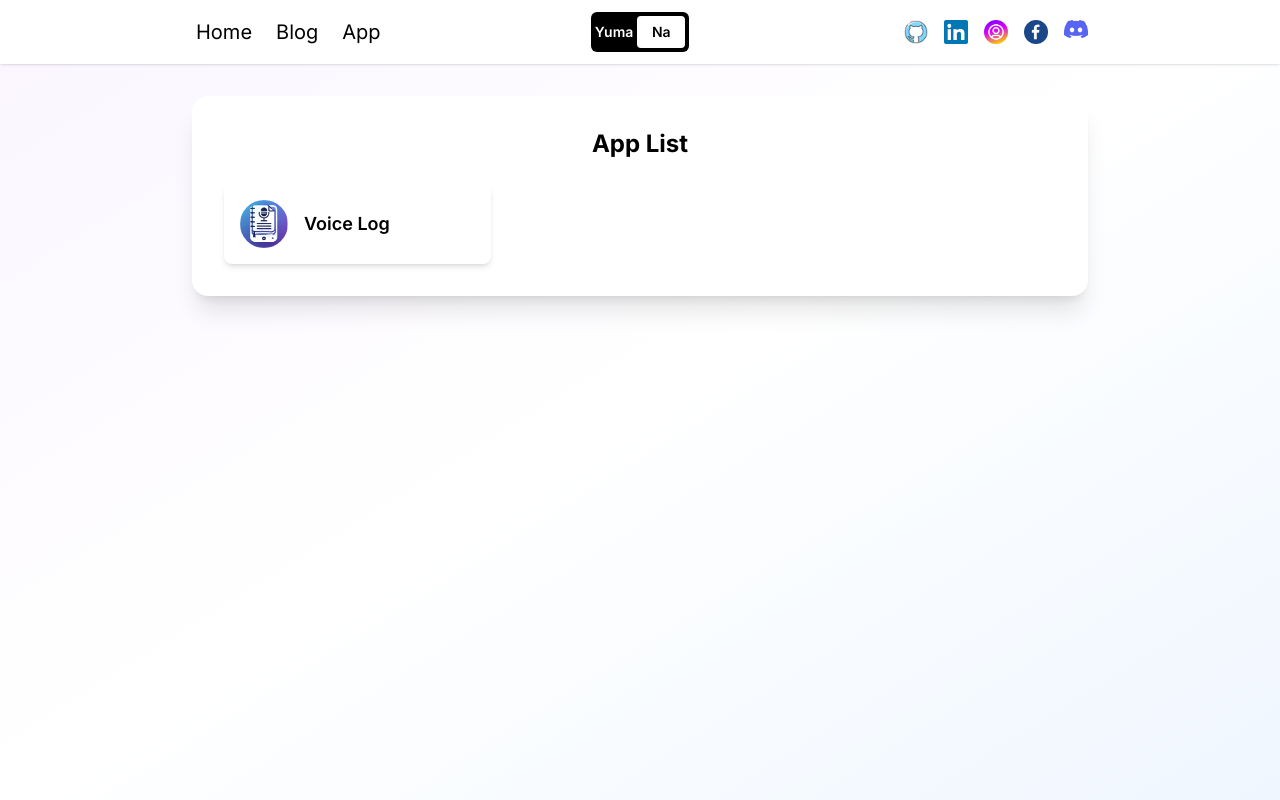
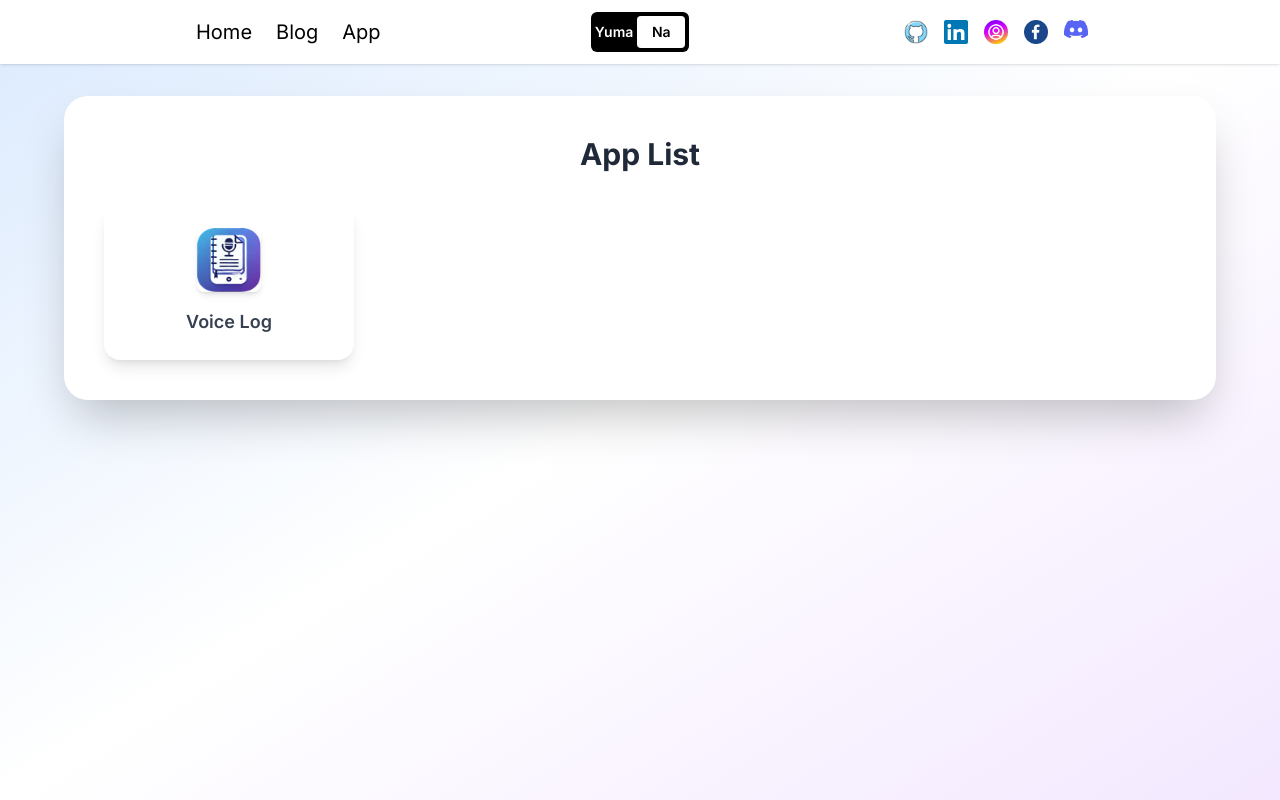
Before and after one commit to yumanuralfath/NextPortoYuma, a Next.js app: page /app in a window 1280 px wide. Built offline with nearby package versions, Linux system fonts and the light colour scheme.

Commit message:
style(applist): change applist UI

```diff
--- a/src/app/yuma-app/page.tsx
+++ b/src/app/yuma-app/page.tsx
@@ -49,7 +49,7 @@ const CodexPage = () => {
         }).then((response) => {
           localStorage.setItem("user", JSON.stringify(response.user));
           setAccessToken(response.token);
-          router.push("/app/profile");
+          router.push("/app");
         })
       : registerService(formData).then(() => {
           window.location.reload();
--- a/src/components/App/AppsLists.tsx
+++ b/src/components/App/AppsLists.tsx
@@ -2,6 +2,6 @@ export const apps = [
   {
     name: "Voice Log",
     image: "/voice-log.png",
-    link: "/yuma-app",
+    link: "/app/voice",
   },
 ];
--- a/src/components/App/BoxApp.tsx
+++ b/src/components/App/BoxApp.tsx
@@ -10,24 +10,25 @@ const AppCard = ({ name, image, link }: AppCardProps) => {
   return (
     <a
       href={link}
+      target="_blank"
       rel="noopener noreferrer"
-      className="block bg-white rounded-lg shadow-md p-4 transition-transform transform hover:scale-105"
+      className="flex flex-col items-center bg-white rounded-2xl shadow-lg p-6 transition-all duration-300 transform hover:scale-105 hover:shadow-xl"
     >
-      <div className="flex items-center space-x-4">
-        <img src={image} alt={name} className="w-12 h-12 rounded-full" />
-        <span className="text-lg font-semibold">{name}</span>
-      </div>
+      <img src={image} alt={name} className="w-16 h-16 rounded-lg shadow-md" />
+      <span className="mt-4 text-lg font-semibold text-gray-700">{name}</span>
     </a>
   );
 };
 
 const BoxApp = () => {
   return (
-    <div className="min-h-screen p-8 pt-24 bg-gradient-to-br from-purple-50 via-white to-blue-50">
-      <div className="max-w-4xl mx-auto">
-        <div className="bg-white rounded-2xl shadow-xl p-8">
-          <h2 className="text-2xl font-bold text-center mb-6">App List</h2>
-          <div className="grid grid-cols-1 sm:grid-cols-2 md:grid-cols-3 gap-4">
+    <div className="min-h-screen p-8 pt-24 bg-gradient-to-br from-blue-100 via-white to-purple-100">
+      <div className="max-w-6xl mx-auto">
+        <div className="bg-white rounded-3xl shadow-2xl p-10">
+          <h2 className="text-3xl font-bold text-center mb-8 text-gray-800">
+            App List
+          </h2>
+          <div className="grid grid-cols-1 sm:grid-cols-2 md:grid-cols-3 lg:grid-cols-4 gap-6">
             {apps.map((app, index) => (
               <AppCard
                 key={index}
```
